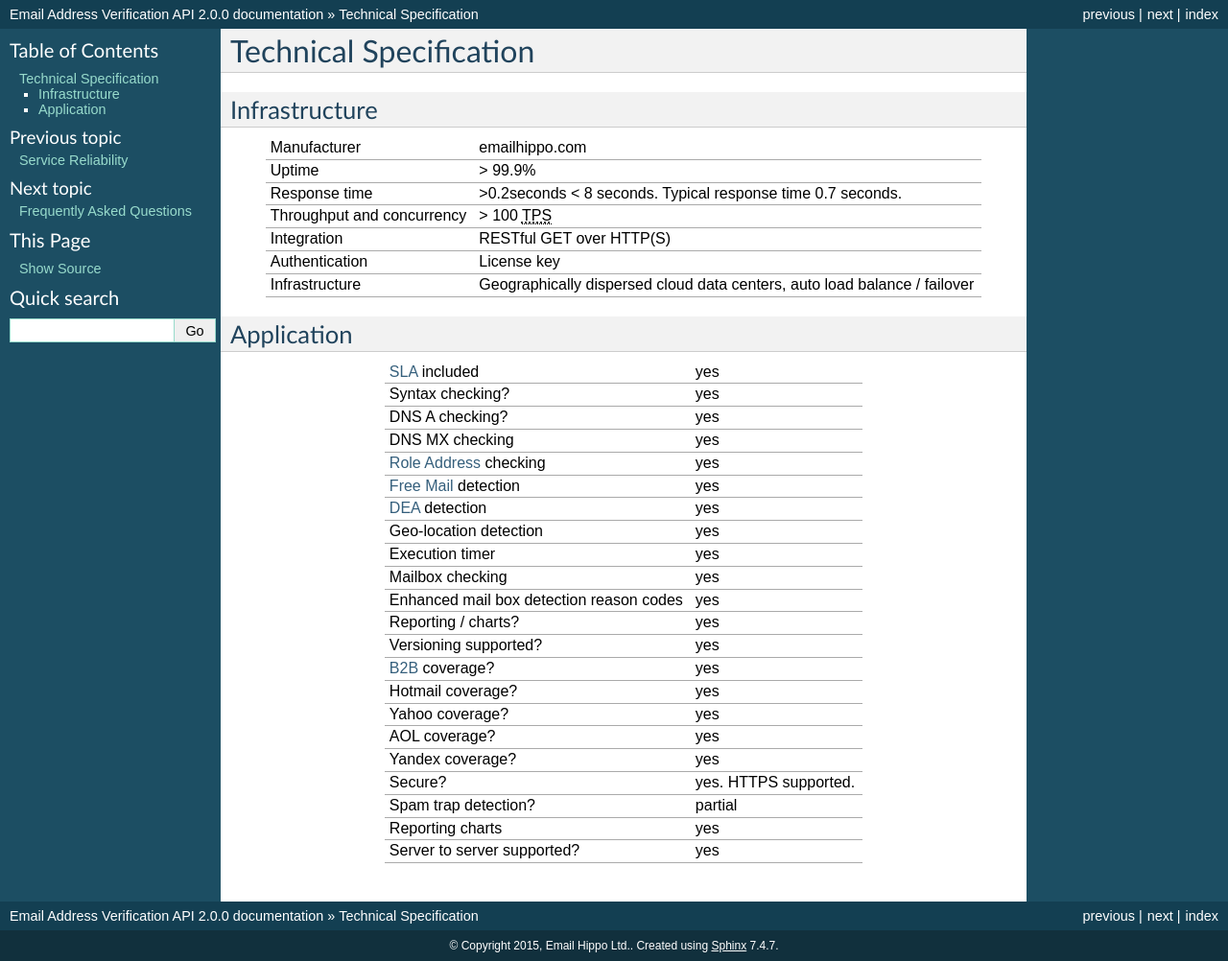
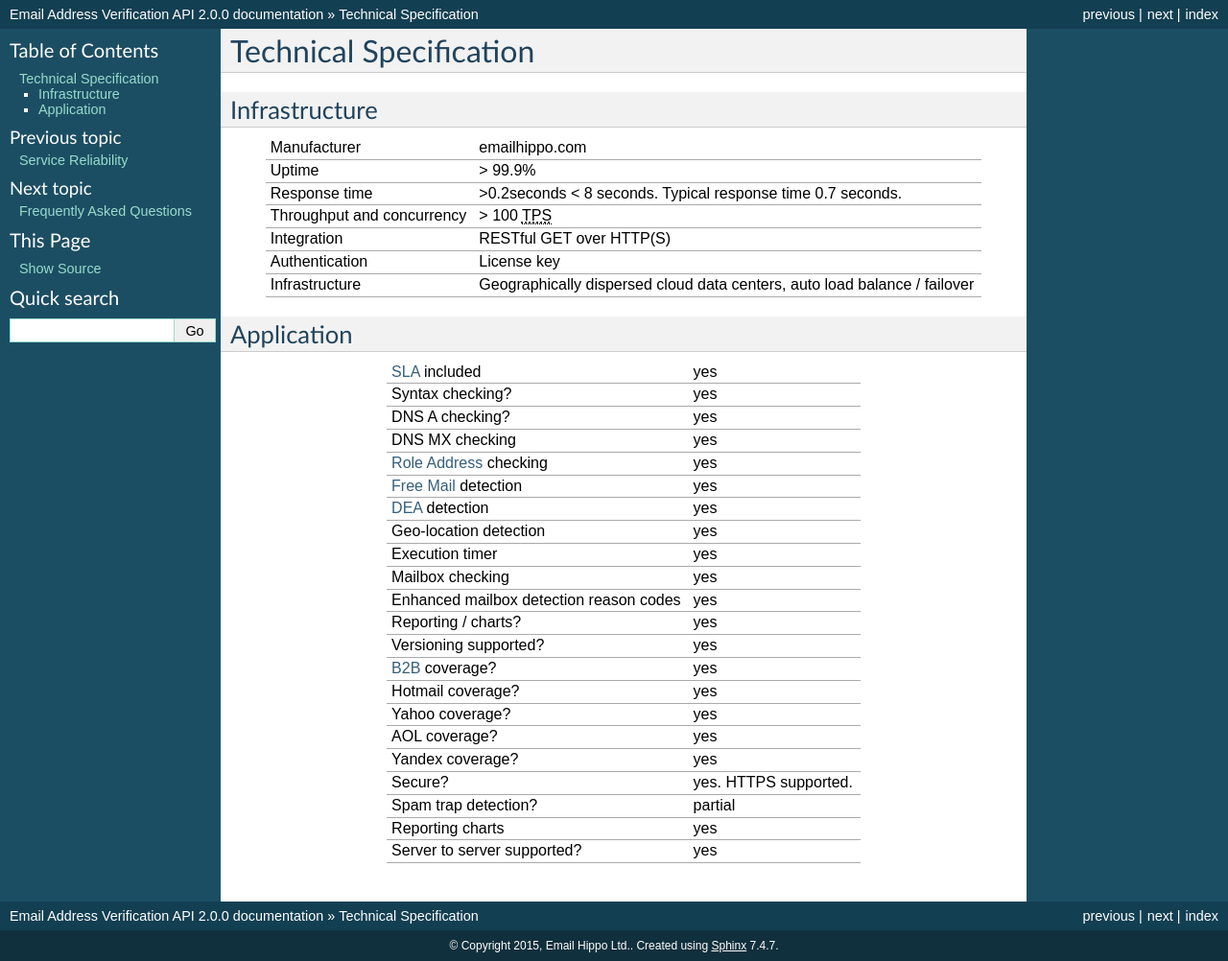
Before and after one commit to emh-Jo-Shinner/email-verify-api-docs, a Sphinx documentation site: the page built from docs/technical-spec.rst, in a window 1280 px wide. Shown: the whole page at 96% size. Built offline with Sphinx 7.4.7, drawn with Linux system fonts in a browser that asks for light colours.

Commit message:
Update technical-spec.rst

```diff
--- a/docs/technical-spec.rst
+++ b/docs/technical-spec.rst
@@ -26,7 +26,7 @@ DNS MX checking                                     yes
 Geo-location detection                              yes
 Execution timer                                     yes
 Mailbox checking                                    yes
-Enhanced mail box detection reason codes            yes
+Enhanced mailbox detection reason codes             yes
 Reporting / charts?                                 yes
 Versioning supported?                               yes
 :term:`B2B` coverage?                               yes
```
